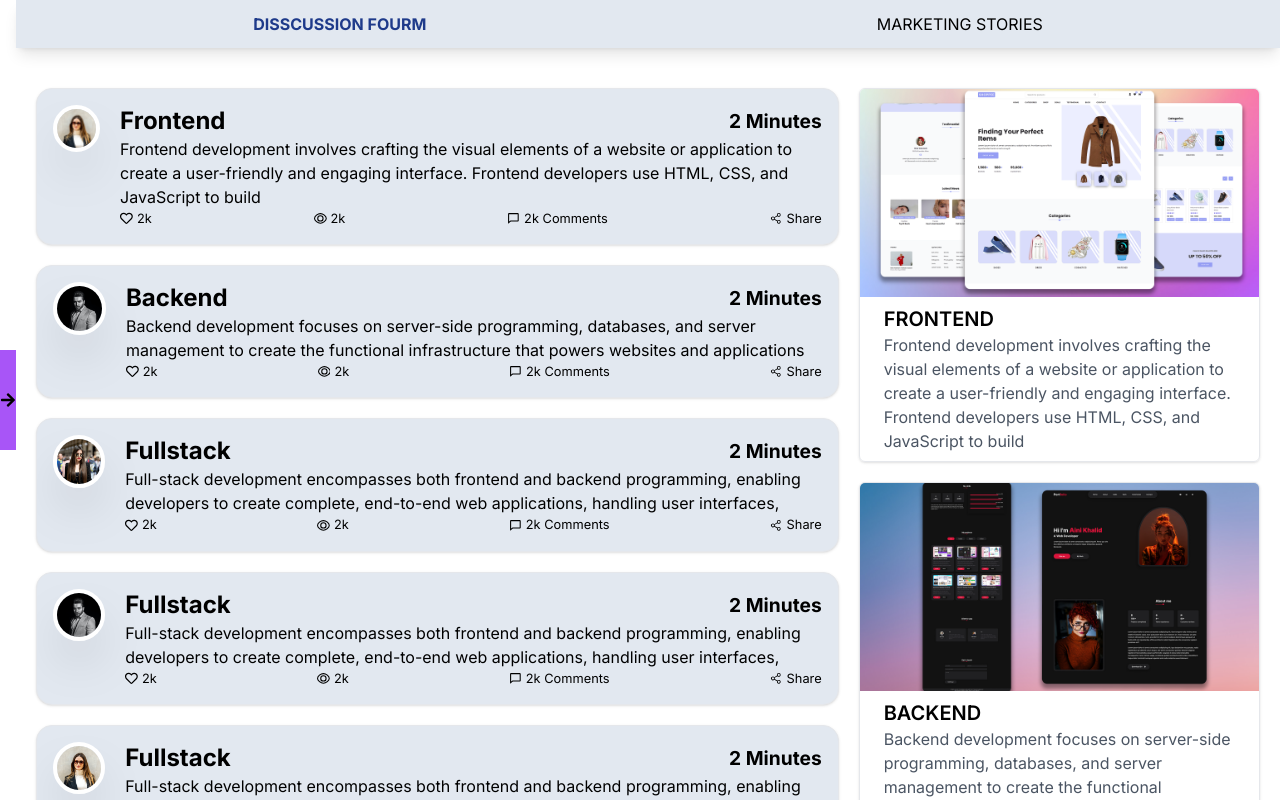
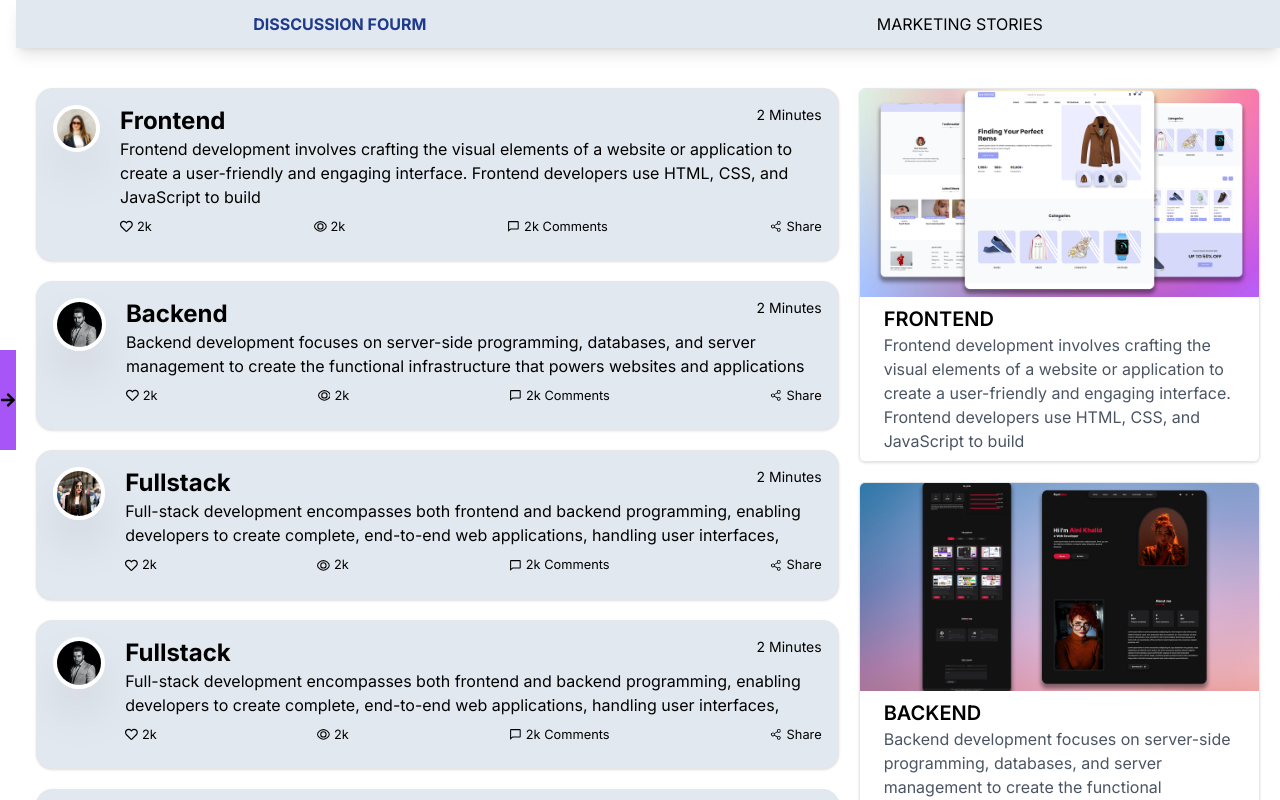
Before and after one commit to samimhub/ui-app, a Next.js app: page / in a window 1280 px wide. Shown: the top 800 px of the page. Built offline with nearby package versions, Linux system fonts and the light colour scheme.

Commit message:
new commite

```diff
--- a/src/app/Component/DisscussionCard.tsx
+++ b/src/app/Component/DisscussionCard.tsx
@@ -48,10 +48,10 @@ const DisscussionItems = ({ ImgUrl, title, description }: DisscussionItems) => {
       <div>
         <h3 className="flex justify-between lg:bold-22 capitalize group-hover:text-white text-2xl font-bold">
           {title}
-          <small className="font-">2 minutes</small>
+          <small className="text-sm font-normal">2 minutes</small>
         </h3>
         <p>{description}</p>
-        <p className="flex items-center justify-between">
+        <p className="flex items-center justify-between py-2">
           <small className="flex items-center gap-1"><FaRegHeart/>2k</small>
           <small className="flex items-center gap-1"><GrView />2k</small>
           <small className="flex items-center gap-1"><BiComment/>2k Comments</small>
```
